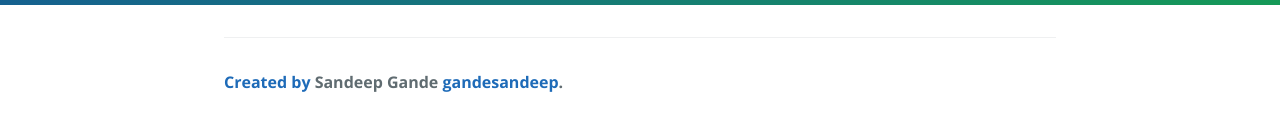
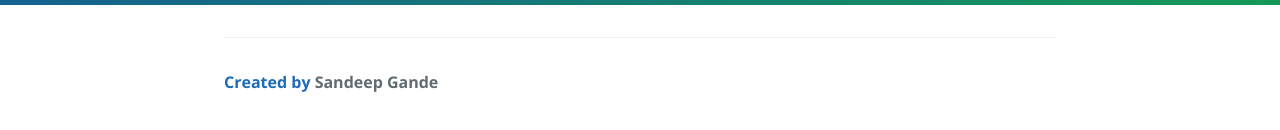
Before and after one commit to gandesandeep/website, a plain HTML site: page index.html in a window 1280 px wide. Shown: the part 378-508 px from the top of the page. Drawn offline with nearby package versions, Linux system fonts and the light colour scheme.

Commit message:
Update index.html

```diff
--- a/index.html
+++ b/index.html
@@ -21,7 +21,7 @@
     <section class="main-content">
 
       <footer class="site-footer">
-        <span class="site-footer-owner"><a href="https://github.com/gandesandeep/website">Created by</a> Sandeep Gande <a href="https://github.com/gandesandeep">gandesandeep</a>.</span>
+        <span class="site-footer-owner"><a href="https://github.com/gandesandeep/website">Created by</a> Sandeep Gande </span>
 
       </footer>
 
```
